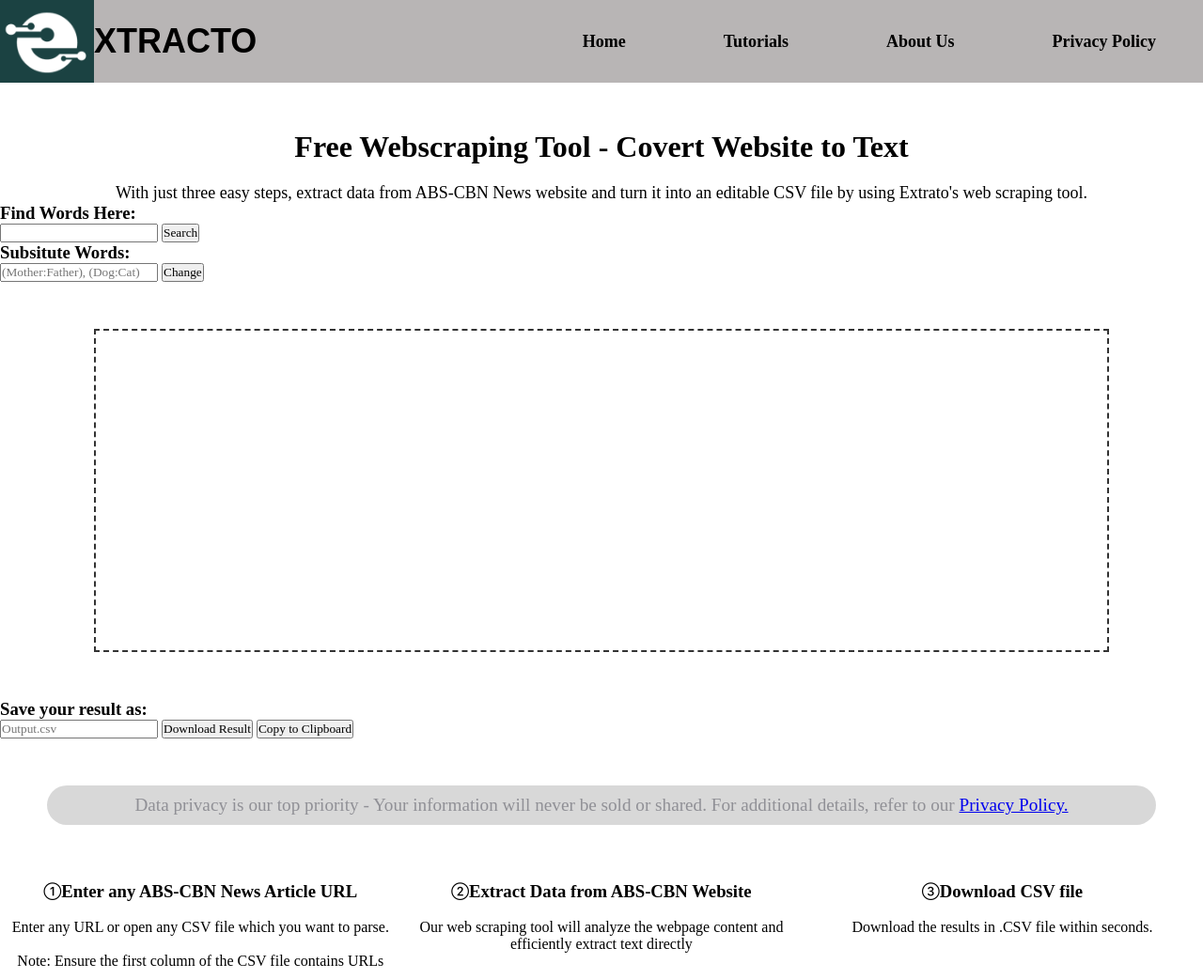
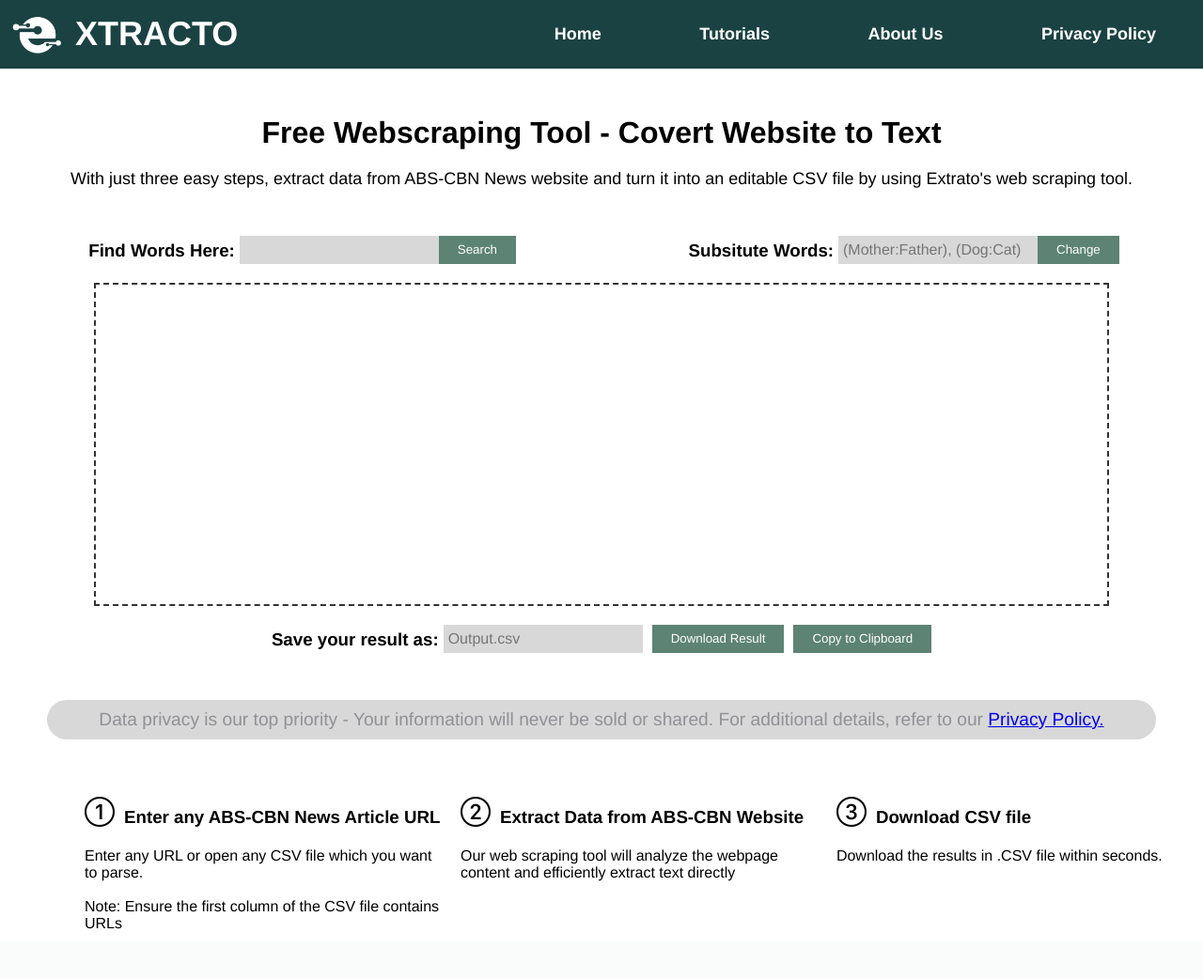
Before and after one commit to mkas020103/ABS-CBN-news-scraper, a Python web app: template templates/functions.html in a window 1280 px wide. Shown: the whole page at 94% size. After the commit the page ends 989 px from the top, so only its background shows below. Run offline with Jinja, Linux system fonts and the light colour scheme; the template is opened without the code that fills it, so the values that code supplies are empty.

Commit message:
Update style.css

```diff
--- a/static/style.css
+++ b/static/style.css
@@ -2,7 +2,7 @@
     margin: 0;
     padding: 0;
     box-sizing: border-box;
-    font-family: 'Poppins', serif;
+    font-family: "Helvetica Neue",Helvetica,Arial,sans-serif;
 }
 
 nav{
@@ -10,7 +10,7 @@ nav{
     display: flex;
     align-items: center;
     justify-content: space-between;
-    background-color: rgb(184, 181, 181);
+    background-color: #1b4242;
 
 }
 
@@ -23,12 +23,14 @@ nav{
 }
 
 .logo{
-    width: 100px;
+    width: 60px;
+    margin: 10px;
 }
 
 nav h1{
-    font-family: 'Poppins', sans-serif;
+    font-family: "Helvetica Neue",Helvetica,Arial,sans-serif;
     display: flex;
+    color: #fff;
 }
 
 nav ul li{
@@ -39,17 +41,17 @@ nav ul li{
 }
 
 nav ul li a {
-    color: #000000;
+    color: #fff;
     margin: 20px 25px;
     text-decoration: none;
-    font-weight: 700;
+    font-weight: 600;
     font-size: large;
-
+    font-family: "Helvetica Neue",Helvetica,Arial,sans-serif;
 }
 
 .dashed-box{
     border: 2px dashed #333;
-    margin: 50px 100px;
+    margin: 20px 100px;
     padding: 20px;
 }
 
@@ -94,17 +96,17 @@ div p.privacy{
 
 .in-box-content form{
     margin: auto;
-    color: rgb(184, 181, 181);
     width: 900px;
     height: 50px;
     display: flex;
     text-align: center;
+    color: #fff;
 }
 
 .in-box-content input{
     flex: 1;
     padding: 10px;
-    font-size: larger
+    font-size: larger;
 }
 
 .scrape-button{
@@ -112,6 +114,8 @@ div p.privacy{
     width: auto;
     font-size: small;
     font-weight: 500;
+    color: #fff;
+    background-color: #1b4242;
 }
 
 
@@ -131,11 +135,10 @@ div p.privacy{
     margin-left: 10px;
     align-self: center;
     padding: 10px 20px;
-    color: #0c0b0b;
+    color: #fff;
     cursor: pointer;
-    border: 1px solid rgb(184, 181, 181);
     border-radius: 5px;
-    background-color: rgb(184, 181, 181);
+    background-color: #1b4242;
 }
 
 .index-content2 form input{
@@ -147,15 +150,24 @@ div p.privacy{
     float: left;
     width: 33.33%;
     padding: 10px;
-    text-align: center;
+    text-align: left;
+    margin: 0px;
   }
+
+.row{
+    margin-left: 80px;
+}
+
+.bi{
+    padding-right: 10px;
+    font-size: xx-large;
+}
 
 .row::after {
     content: "";
     display: table;
     clear: both;
 }
-
 
 @media screen and (max-width:600px) {
     .column {
@@ -194,21 +206,135 @@ div p.privacy{
     width: 200px;
 }
 
-.search{
-    text-align: center;
+.upper-function-container{
+    justify-content: space-around;
+    display: flex;
+    margin-top: 50px;
+    height: 30px;
 }
 
-.customize{
+.functions{
+    display: flex;
+    padding-left: 5px;
+}
+
+.functions input{
+    color: black;
+    font-size: medium;
+    padding-left: 5px;
+    background-color: #d8d8d8;
+    border: transparent;
+}
+
+.functions h3{
+    padding-top: 5px;
+    padding-right: 5px;
+}
+
+.functions button{
+    background-color: #5c8374;
+    color: #fff;
+    border:none;
+    padding-left: 20px;
+    padding-right: 20px;
+    cursor: pointer;
+}
+
+.save-option-container{
+    display: flex;
+    height: 30px;
+}
+
+.save-option{
+    display: flex;
+    margin: auto;
+    height: 30px;
+}
+
+.save-option h3{
+    padding-top: 5px;
+    padding-right: 5px;
+}
+
+.save-option input{
+    color: black;
+    font-size: medium;
+    padding-left: 5px;
+    background-color: #d8d8d8;
+    border: transparent;
+}
+
+.save-option button{
+    background-color: #5c8374;
+    color: #fff;
+    border:none;
+    padding-left: 20px;
+    padding-right: 20px;
+    cursor: pointer;
+    margin-left: 10px;
+}
+
+.privacy-policy{
+    margin: 5px;
+}
+
+.privacy-policy-header{
     text-align: center;
-    padding: 10px;
-    margin: auto;
+    margin-bottom: 20px;
     margin-top: 10px;
-    color: slategray;
-    width: 900px;
-    height: 50px;
-    display: flex;
-    text-align: start;
-    background-color: rgb(184, 181, 181);
-    border-radius: 5px;
-    border: none;
 }
+
+.privacy-policy-content{
+    text-align: left;
+    margin-left: 30px;
+    padding-bottom: 10px;
+}
+
+.privacy-policy-content h3{
+    margin-bottom: 10px;
+    margin-top: 10px;
+    font-size: larger;
+}
+
+.privacy-policy-content ul{
+    margin-bottom: 20px;
+    margin-top: 10px;
+    margin-left: 30px;
+}
+
+.tutorial{
+    margin: 40px;
+}
+
+.tutorial-header{
+    text-align: center;
+    margin-bottom: 20px;
+}
+
+.tutorial p{
+    margin-bottom: 20px;
+    font-size: large;
+}
+
+.tutorial h2{
+    margin-bottom: 10px;
+}
+
+.tutorial ol{
+    margin-bottom: 10px;
+    margin-left: 30px;
+}
+
+.tutorial ol li{
+    margin-bottom: 10px;
+    margin-left: 30px;
+}
+
+.tutorial ol li h3{
+    margin-bottom: 10px;
+}
+
+.tutorial ul{
+    margin-bottom: 10px;
+    margin-left: 20px;
+}
```
